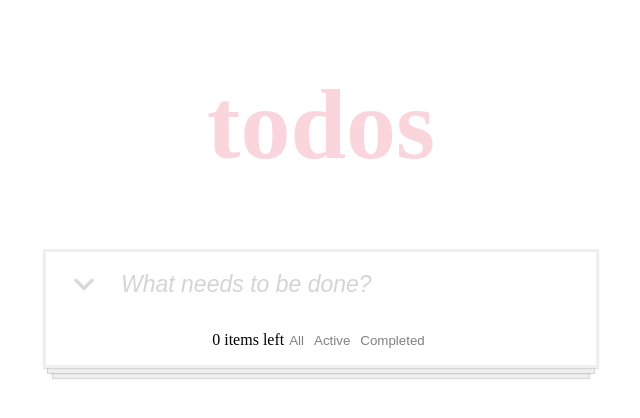
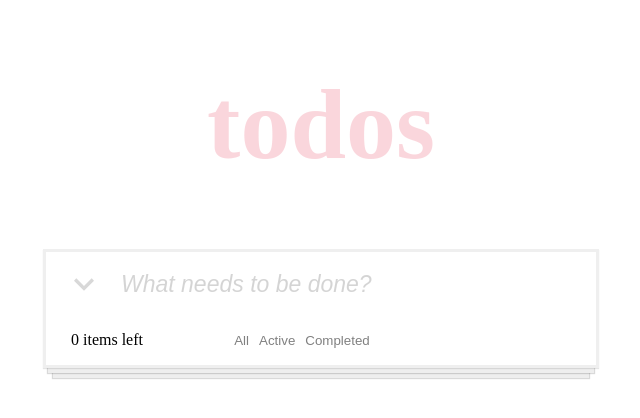
Before and after one commit to shreyam1006/todo-shreya, a React (Create React App) app: page / in a window 1280 px wide. Shown: the top 418 px of the page, without its empty margins (319-959 px from the left). Built offline with nearby package versions, Linux system fonts and the light colour scheme.

Commit message:
css formatting

```diff
--- a/src/components/App.css
+++ b/src/components/App.css
@@ -127,10 +127,13 @@ button:hover{
 }
 
 .status{
+  flex:1;
   display: flex;
   flex-direction: row;
   flex-wrap: wrap;
   justify-content: space-between;
   align-items: center;
+  /* background-color: red; */
+  width: 500px;
   position: relative;
 }
--- a/src/components/InputContainer.js
+++ b/src/components/InputContainer.js
@@ -143,7 +143,7 @@ class InputContainer extends React.Component {
                         <button className="statusbutton" onClick={() => this.setState({ listMode: 'completed' })}>Completed</button>
                     </div>
                     <button className='statusbutton' onClick={()=>this.setState({ list: [...this.state.list].filter(item => item.isCompleted === false) })}
-                    style={{ display: this.state.list.length - itemsLeft >= 1 ? 'inline' : 'none' }}>Clear Completed</button>
+                    style={{ color: this.state.list.length - itemsLeft >= 1 ? 'grey' : 'white' }}>Clear Completed</button>
                 </div>
             </div>
 
```
